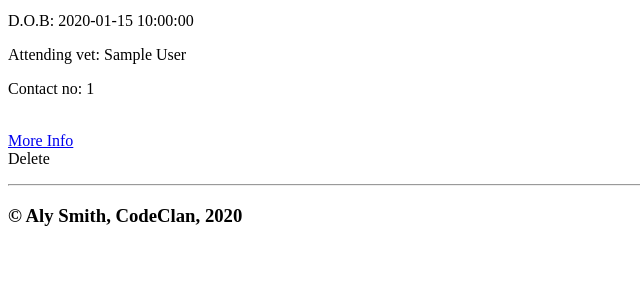
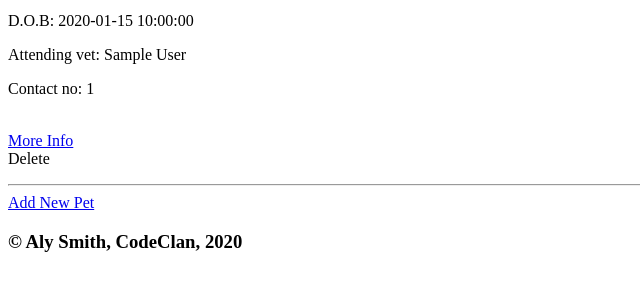
Before and after one commit to JaSmith13/vet_management_project, a Flask app: page /pets in a window 1280 px wide. Shown: the part 217-517 px from the top of the page, without its empty margins (0-640 px from the left). Run offline with Flask 2, Linux system fonts and the light colour scheme; a database or web service that is not in the repository returns one stand-in record (values such as "Sample title"); some libraries are stand-ins or nearby versions.

Commit message:
adds create route in pets_controller

```diff
--- a/vet_management/controllers/pets_controller.py
+++ b/vet_management/controllers/pets_controller.py
@@ -22,9 +22,19 @@ def new_pet():
     return render_template("pets/new.html", vets = vets)
 
 # #CREATE
-# @pets_blueprint.route("/pets", methods=['POST'])
-# def create_pet():
-#     pass
+@pets_blueprint.route("/pets", methods=['POST'])
+def create_pet():
+    name = request.form["name"]
+    date_of_birth = request.form["date_of_birth"]
+    breed = request.form["breed"]
+    owner_contact_number = request.form["owner_contact_number"]
+    treatment_notes = request.form["treatment_notes"]
+    vet = vet_repository.select(request.form["vet_id"])
+
+    new_pet = Pet(name, date_of_birth, breed, owner_contact_number, treatment_notes, vet)
+    pet_repository.save(new_pet)
+
+    return redirect("/pets")
 
 # #EDIT
 # @pets_blueprint.route("/pets/<id>/edit", methods=['GET'])
--- a/vet_management/templates/index.html
+++ b/vet_management/templates/index.html
@@ -7,6 +7,7 @@
             <ul>
                 <li><a href="/vets">Our Vets</a></li>
                 <li><a href="/pets">Our Animals</a></li>
+                <li><a href="/pets/new">Add New Pet</a></li>
             </ul>
         </nav>
     </section>
--- a/vet_management/templates/pets/index.html
+++ b/vet_management/templates/pets/index.html
@@ -18,4 +18,5 @@
         <hr>
     </section>
     {% endfor %}
+    <a href="/pets/new">Add New Pet</a>
 {% endblock %}
```
